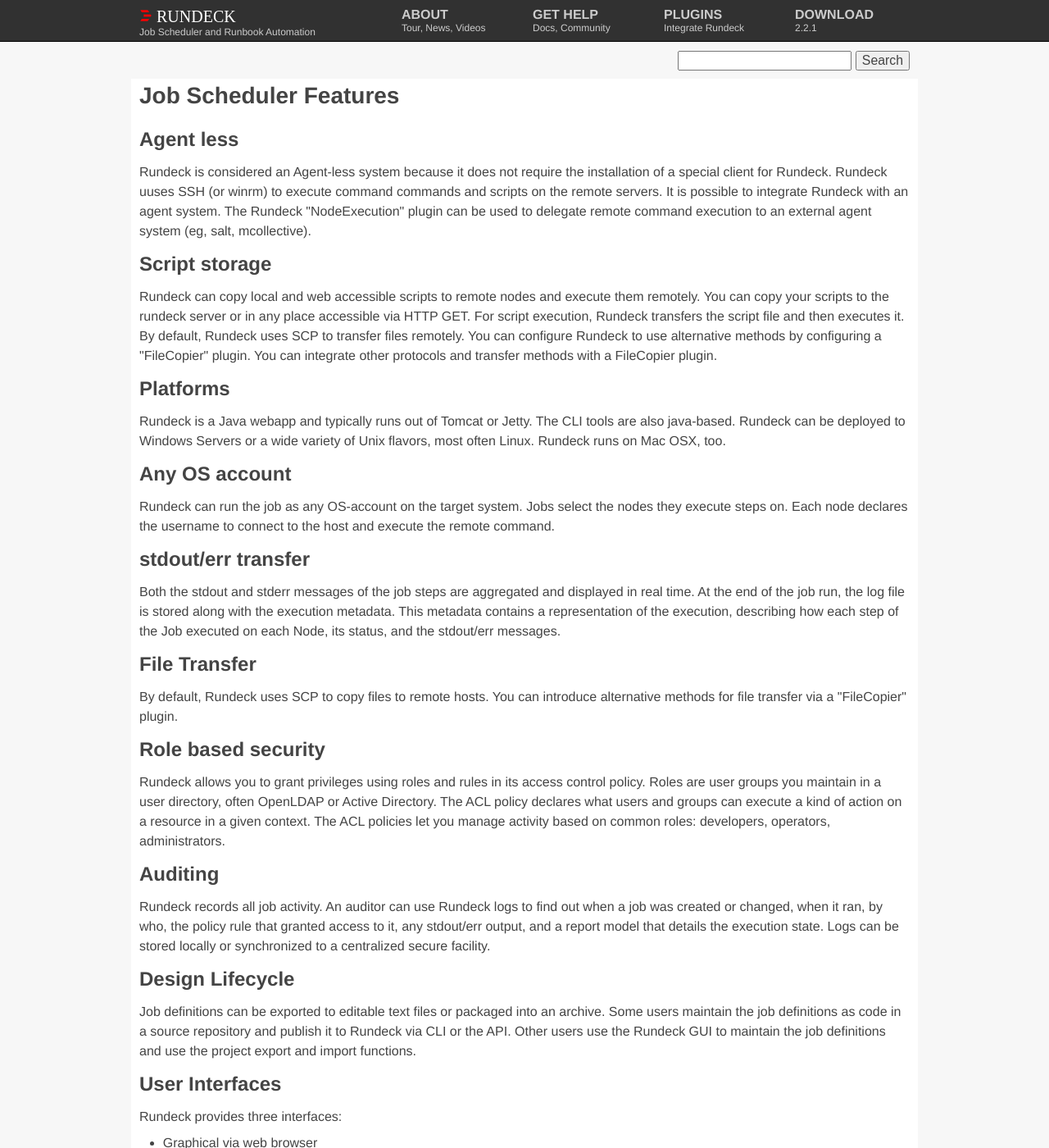
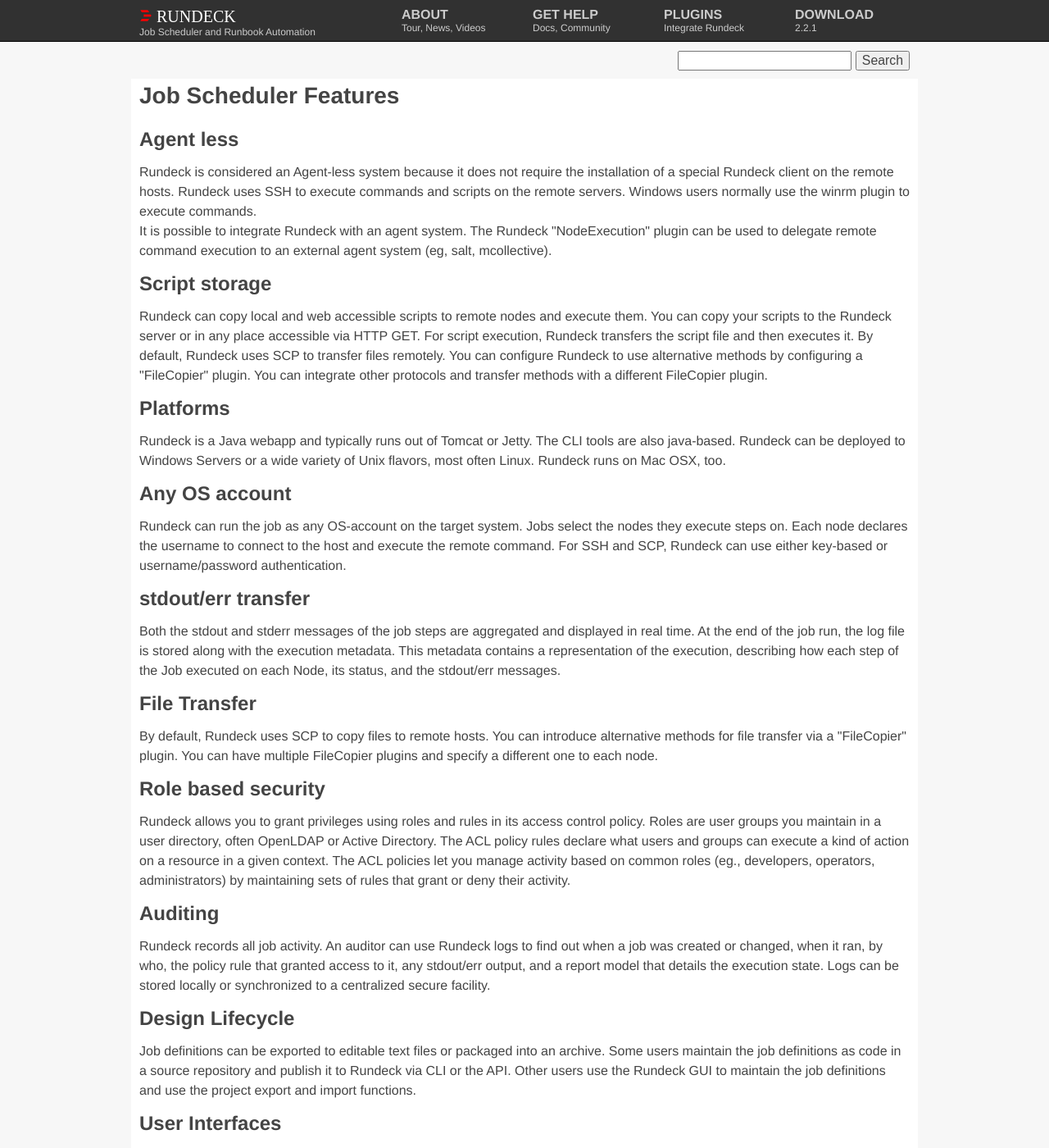
Before and after one commit to rundeck/rundeck-ghpages, a Jekyll site: the page built from job-scheduler.html, in a window 1280 px wide and 1400 px high. Shown: the whole window at 82% size. Built offline with Jekyll 4.4.1, drawn with Linux system fonts in a browser that asks for light colours; nearby versions of some CDN libraries.

Commit message:
Added a doc describing Rundecks job scheduler features.

```diff
--- a/job-scheduler.html
+++ b/job-scheduler.html
@@ -18,15 +18,17 @@
 
       <h3>Agent less</h3>
  	  <div>
- 		<p>Rundeck is considered an Agent-less system because it does not require the installation of a special client for Rundeck.
-Rundeck uuses SSH (or winrm) to execute command commands and scripts on the remote servers.
+ 		<p>Rundeck is considered an Agent-less system because it does not require the installation of a special Rundeck client on the remote hosts.
+          Rundeck uses SSH to execute commands and scripts on the remote servers. Windows users normally use the winrm plugin to execute commands.
+          </p>
+        <p>
           It is possible to integrate Rundeck with an agent system. The Rundeck "NodeExecution" plugin can be used to delegate remote command execution to an external agent system (eg, salt, mcollective).
  		</p>
  	  </div>
       <h3>Script storage</h3>
  	  <div>
- 		<p>Rundeck can copy local and web accessible scripts to remote nodes and execute them remotely. You can copy your scripts to the rundeck server or in any place accessible via HTTP GET. For script execution, Rundeck transfers the script file and then executes it.
-          By default, Rundeck uses SCP to transfer files remotely. You can configure Rundeck to use alternative methods by configuring a "FileCopier" plugin. You can integrate other protocols and transfer methods with a FileCopier plugin.
+ 		<p>Rundeck can copy local and web accessible scripts to remote nodes and execute them. You can copy your scripts to the Rundeck server or in any place accessible via HTTP GET. For script execution, Rundeck transfers the script file and then executes it.
+          By default, Rundeck uses SCP to transfer files remotely. You can configure Rundeck to use alternative methods by configuring a "FileCopier" plugin. You can integrate other protocols and transfer methods with a different FileCopier plugin.
  		</p>
  	  </div>
       <h3>Platforms</h3>
@@ -38,7 +40,7 @@
  	  </div>
       <h3>Any OS account</h3>
  	  <div>
- 		<p>Rundeck can run the job as any OS-account on the target system. Jobs select the nodes they execute steps on. Each node declares the username to connect to the host and execute the remote command.
+ 		<p>Rundeck can run the job as any OS-account on the target system. Jobs select the nodes they execute steps on. Each node declares the username to connect to the host and execute the remote command. For SSH and SCP, Rundeck can use either key-based or username/password authentication.
  		</p>
  	  </div>
       <h3>stdout/err transfer</h3>
@@ -52,16 +54,17 @@
       <h3>File Transfer</h3>
  	  <div>
  		<p>By default, Rundeck uses SCP to copy files to remote hosts. You can introduce alternative methods for file transfer
-          via a "FileCopier" plugin.
+          via a "FileCopier" plugin. You can have multiple FileCopier plugins and specify a different one to each node.
  		</p>
  	  </div>
       <h3>Role based security</h3>
  	  <div>
  		<p>Rundeck allows you to grant privileges using roles and rules in its access control policy.
           Roles are user groups you maintain in a user directory, often OpenLDAP or Active Directory.
-          The ACL policy declares what users and groups can execute a kind of action on a resource
+          The ACL policy rules declare what users and groups can execute a kind of action on a resource
           in a given context.
-          The ACL policies let you manage activity based on common roles: developers, operators, administrators.
+          The ACL policies let you manage activity based on common roles (eg., developers, operators, administrators)
+          by maintaining sets of rules that grant or deny their activity.
 
  		</p>
  	  </div>
```
